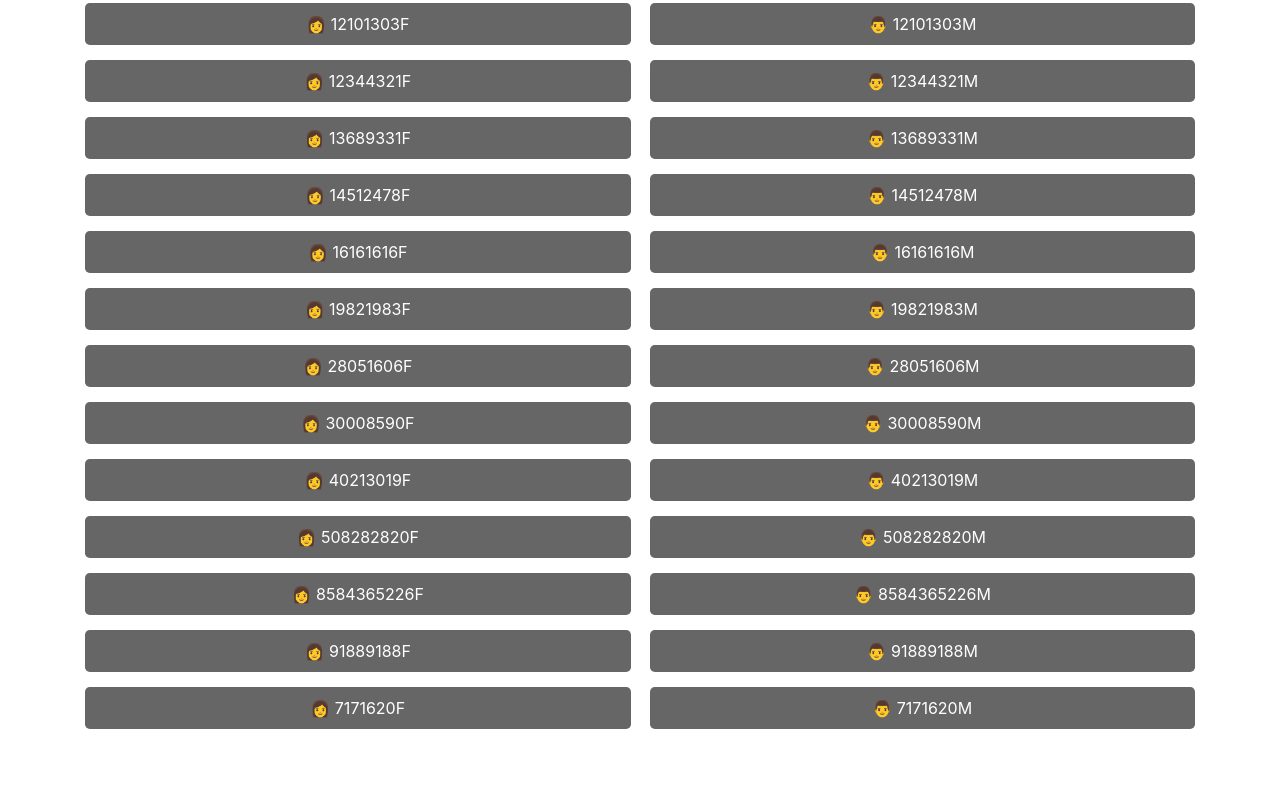
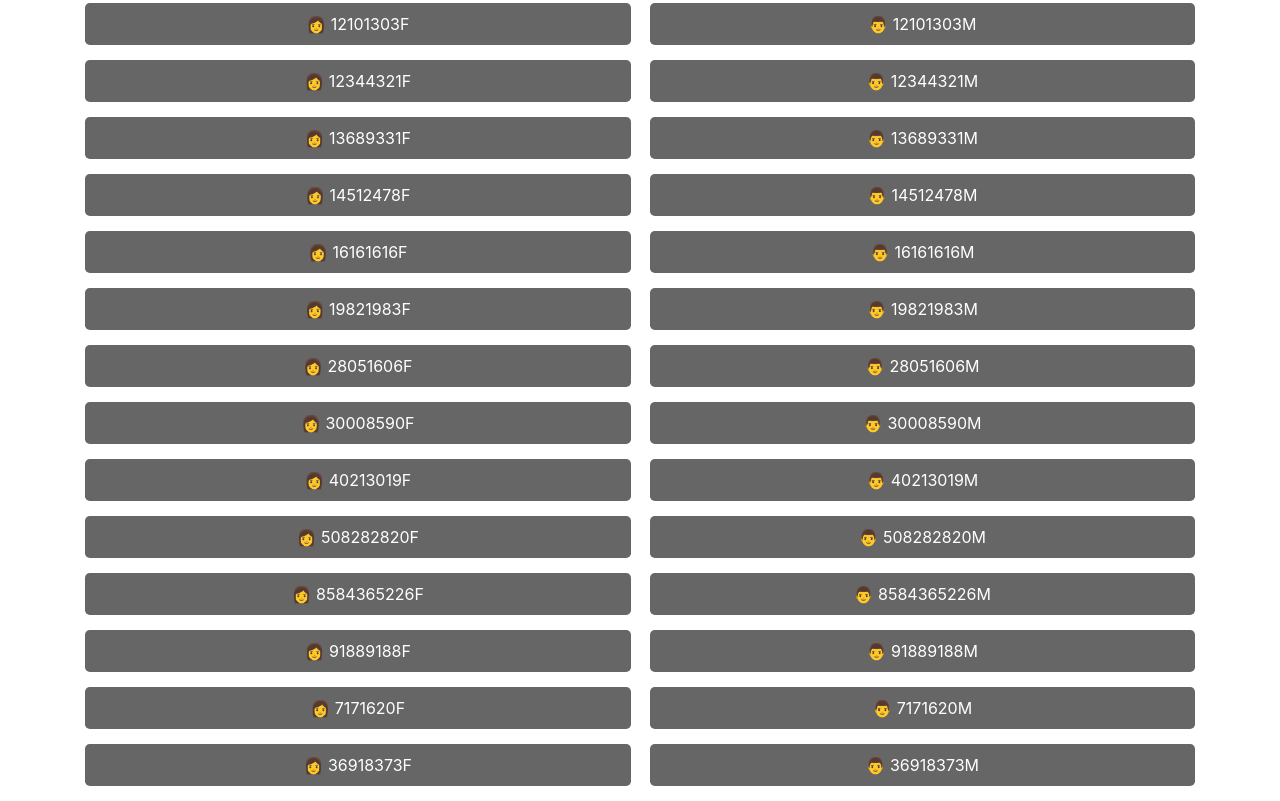
Before and after one commit to LoveGrow1/MainMenu, a plain HTML site: page index.html in a window 1280 px wide. Shown: the part 653-1454 px from the top of the page. Before the commit the page ends 1397 px from the top, so only its background shows below. Drawn offline with nearby package versions, Linux system fonts and the light colour scheme.

Commit message:
Update index.html

```diff
--- a/index.html
+++ b/index.html
@@ -121,6 +121,10 @@
         <div class="box-row">
           <a href="https://lovegrow1.github.io/7171620F" class="btn btn-lg">&#x1F469; 7171620F</a>
           <a href="https://lovegrow1.github.io/7171620M" class="btn btn-lg">&#x1F468; 7171620M</a>
+          </div>
+        <div class="box-row">
+          <a href="https://lovegrow1.github.io/36918373F" class="btn btn-lg">&#x1F469; 36918373F</a>
+          <a href="https://lovegrow1.github.io/36918373M" class="btn btn-lg">&#x1F468; 36918373M</a>
         </div>
       </div>
     </div>
```
